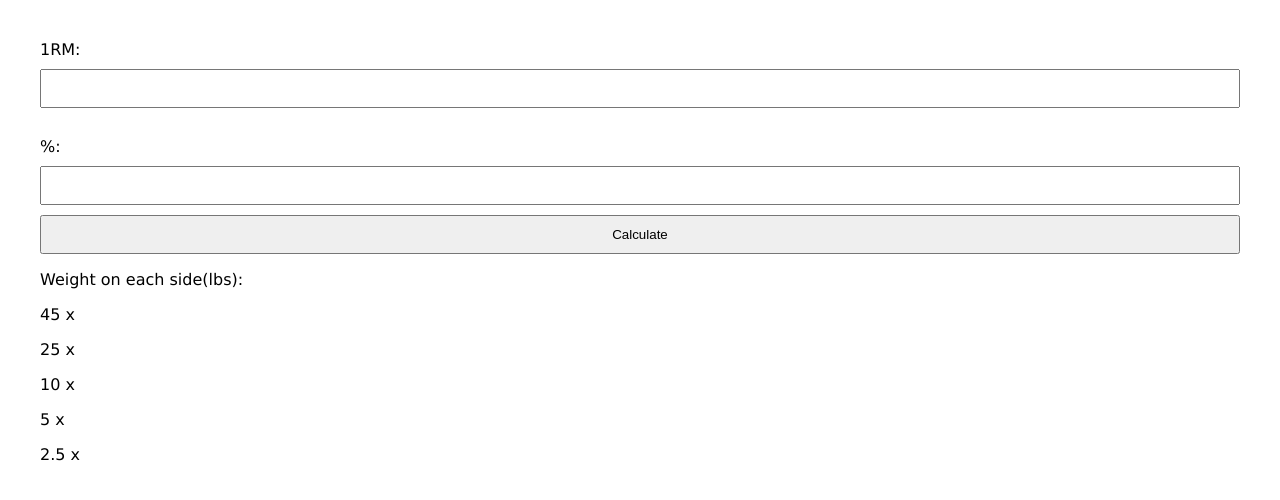
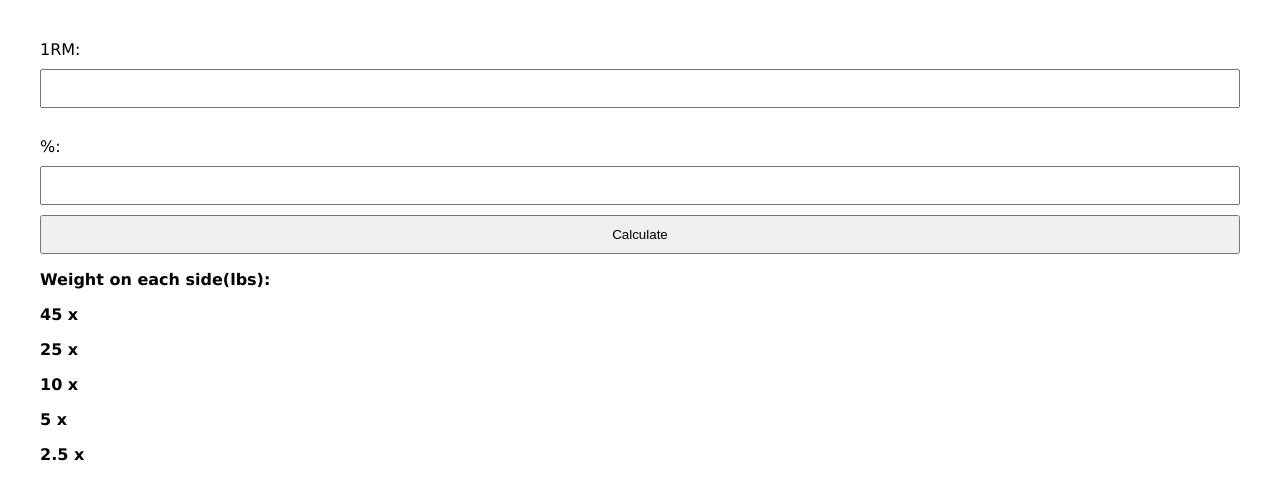
Before and after one commit to ryseng/ryseng.github.io, a plain HTML site: page index.html in a window 1280 px wide. Drawn offline with Linux system fonts and the light colour scheme.

Commit message:
Update index.html

```diff
--- a/index.html
+++ b/index.html
@@ -19,20 +19,20 @@
     </form>
 
 
-    <p>Weight on each side(lbs): <br>
+    <p><b>Weight on each side(lbs): </b><br>
     <span id = "result"></span>
     </p>
 
 
-    <span>45 x </span><span id = "fourtyFive"></span>
+    <span><b>45 x </b></span><span id = "fourtyFive"></span>
     <p></p>
-    <span>25 x </span><span id = "twentyFive"></span>
+    <span><b>25 x </b></span><span id = "twentyFive"></span>
     <p></p>
-    <span>10 x </span><span id = "ten"></span>
+    <span><b>10 x </b></span><span id = "ten"></span>
     <p></p>
-    <span>5 x </span><span id = "five"></span>
+    <span><b>5 x </b></span><span id = "five"></span>
     <p></p>
-    <span>2.5 x </span><span id = "twoFive"></span>
+    <span><b>2.5 x </b></span><span id = "twoFive"></span>
 
 </body>
 
```
